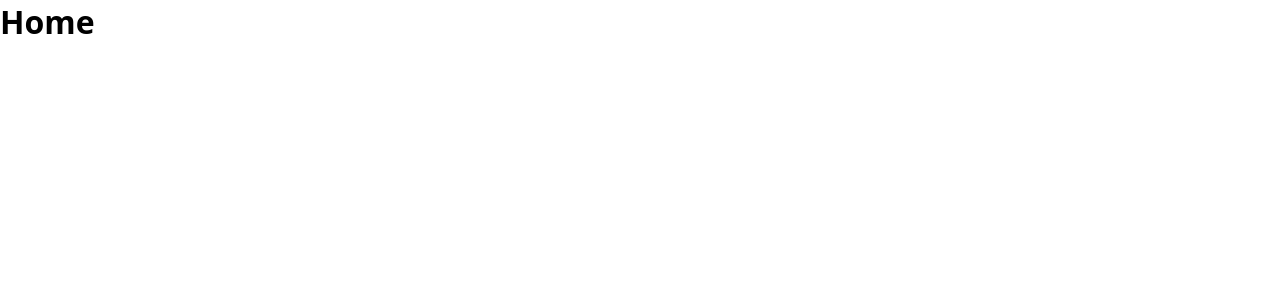
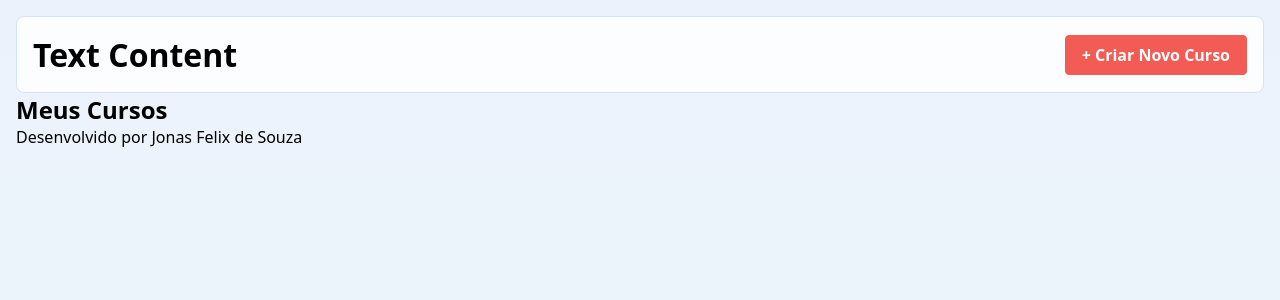
Before and after one commit to Jonas-petty/CourseSphere, a React (Vite) app: page / in a window 1280 px wide. Shown: the top 300 px of the page. Built offline with nearby package versions, Linux system fonts and the light colour scheme.

Commit message:
feat: add Header component

```diff
--- a/src/App.jsx
+++ b/src/App.jsx
@@ -4,6 +4,7 @@ import ProtectedRoutes from './components/utils/ProtectedRoutes'
 
 import LoginPage from './components/pages/LoginPage.jsx'
 import SignupPage from './components/pages/SignupPage.jsx'
+import HomePage from './components/pages/HomePage.jsx'
 
 
 function App() {
@@ -15,7 +16,7 @@ function App() {
         <Route path='/signup' element={<SignupPage />}/>
 
         <Route element={<ProtectedRoutes />}>
-            <Route path='/' element={<h1>Home</h1>} />
+            <Route path='/' element={<HomePage />} />
             <Route path='/courses' element={<h1>Courses</h1>} />
         </Route>
       </Routes>
--- a/src/components/atoms/Header.jsx
+++ b/src/components/atoms/Text.jsx
@@ -1,23 +1,23 @@
 import styled from "styled-components";
 
-const HeaderText = styled.h1`
+const DefaultText = styled.h1`
     text-align: center;
 `;
 
-const LargeHeader = styled(HeaderText)`
+const LargeHeader = styled(DefaultText)`
     font-size: 6rem;
     color: var(--Neutral_0);
     text-shadow: 5px 5px black;
 
 `;
 
-function Header({ text = "Text Content", type = "default" }) {
+function Text({ text = "Text Content", type = "default" }) {
     return (
         <div>
-            {type === "default" && <HeaderText>{text}</HeaderText>}
+            {type === "default" && <DefaultText>{text}</DefaultText>}
             {type === "large" && <LargeHeader>{text}</LargeHeader>}
         </div>
     );
 }
 
-export default Header;
+export default Text;
--- /dev/null
+++ b/src/components/organisms/Header.jsx
@@ -0,0 +1,29 @@
+import styled from "styled-components";
+import Text from "../atoms/Text";
+import Button from "../atoms/Button";
+
+const HeaderStyled = styled.header`
+    background-color: var(--Neutral_0);
+    border: 1px solid var(--Neutral_200);
+    border-radius: 0.5rem;
+    padding: 1rem;
+
+    display: flex;
+    align-items: center;
+    justify-content: space-between;
+
+    @media (max-width: 767.98px){
+    	flex-direction: column;
+    }
+`;
+
+function Header() {
+    return (
+        <HeaderStyled>
+            <Text />
+            <Button type="text" text="+ Criar Novo Curso"/>
+        </HeaderStyled>
+    );
+}
+
+export default Header;
--- a/src/components/pages/HomePage.jsx
+++ b/src/components/pages/HomePage.jsx
@@ -0,0 +1,7 @@
+import HomeTemplate from '../templates/HomeTemplate'
+
+function HomePage() {
+    return ( <HomeTemplate /> );
+}
+
+export default HomePage;
--- a/src/components/templates/AuthLayout.jsx
+++ b/src/components/templates/AuthLayout.jsx
@@ -1,5 +1,5 @@
 import styled from "styled-components";
-import Header from "../atoms/Header";
+import Header from "../atoms/Text";
 
 const Container = styled.div`
     height: 100vh;
@@ -7,7 +7,6 @@ const Container = styled.div`
 `;
 
 const Content = styled.div`
-
     background-image: url("https://images.pexels.com/photos/1595391/pexels-photo-1595391.jpeg");
     background-repeat: no-repeat;
     background-position: center;
@@ -42,7 +41,7 @@ function AuthLayout({ headerText, headerType = "default", children }) {
     return (
         <Container>
             <Content>
-                <Header text={headerText} type={headerType}/>
+                <Header text={headerText} type={headerType} />
             </Content>
             <FormContainer>{children}</FormContainer>
         </Container>
--- a/src/components/templates/HomeTemplate.jsx
+++ b/src/components/templates/HomeTemplate.jsx
@@ -1,5 +1,29 @@
+import styled from "styled-components";
+import Header from "../organisms/Header";
+
+const Container = styled.div`
+    min-height: 100vh;
+    background: var(--Light_Gradient);
+    padding: 1rem;
+    padding-bottom: 0;
+
+`
+
+
 function HomeTemplate({}) {
-    return <h1>Home Dashboard Page Template</h1>;
+    return (
+        <Container>
+            <Header className="header">
+            </Header>
+            <main className="main">
+                <h2>Meus Cursos</h2>
+
+            </main>
+            <footer className="footer">
+                <p>Desenvolvido por Jonas Felix de Souza</p>
+            </footer>
+        </Container>
+    )
 }
 
 export default HomeTemplate;
--- a/src/components/templates/SignupTemplate.jsx
+++ b/src/components/templates/SignupTemplate.jsx
@@ -1,4 +1,4 @@
-import Header from "../atoms/Header";
+import Header from "../atoms/Text";
 import LabeledInput from "../molecules/LabeledInput";
 import Button from "../atoms/Button";
 import AuthLayout from "./AuthLayout";
```
Also changed, not shown: src/components/templates/LoginTemplate.jsx (+5 -2 lines).
